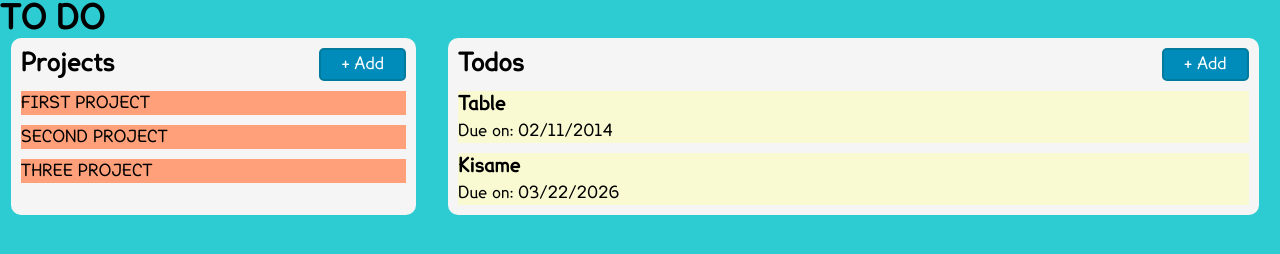
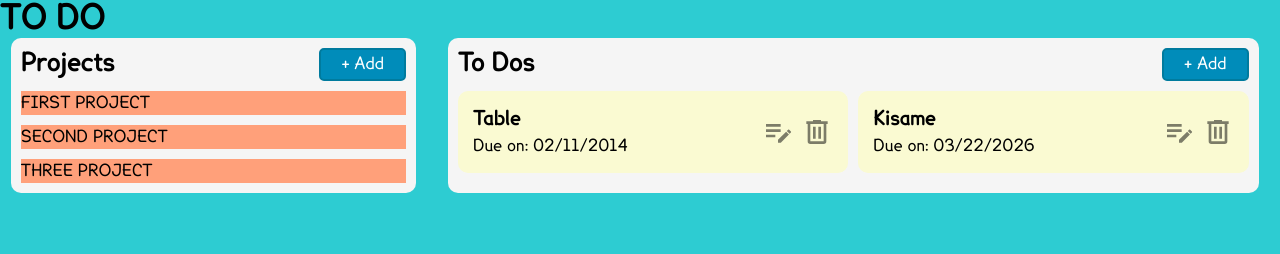
Before and after one commit to ashvinsunga/odin_todo-list, a website built with webpack: page src/template.html in a window 1280 px wide. Built offline with nearby package versions, Linux system fonts and the light colour scheme.

Commit message:
Fixed tasks styling

```diff
--- a/src/modules/controller.js
+++ b/src/modules/controller.js
@@ -5,6 +5,7 @@ import { TodoList } from './models/todoModel'
 
 import { renderProjectList } from "./views/projectView";
 import { renderTodos } from "./views/todoView";
+
 
 
 const app = (() => {
@@ -51,4 +52,5 @@ app.addProject(projectTwo)
 app.addProject(projectThree)
 renderProjectList(app.showProjects())
 renderTodos(projectThree)
+
 }
--- a/src/modules/views/modalView.js
+++ b/src/modules/views/modalView.js
@@ -0,0 +1,4 @@
+export function addBlur() {
+    const container = document.querySelector('[container]');
+    container.classList.add('blurred-background');
+  }
--- a/src/modules/views/projectView.js
+++ b/src/modules/views/projectView.js
@@ -4,7 +4,7 @@ export function renderProjectList(projects){
 
     projects.map(project => {
         const projectItem = document.createElement('li')
-        projectItem.setAttribute('projectItem',"")
+        projectItem.classList.add('project-item')
         projectItem.textContent = project.name
         projectList.appendChild(projectItem);
     })
--- a/src/modules/views/todoView.js
+++ b/src/modules/views/todoView.js
@@ -4,15 +4,41 @@ export function renderTodos(project) {
     // console.log(project)
     todos.map(todo => {
         const todoItem = document.createElement('li')
-        todoItem.setAttribute('todoItem',"")
+        todoItem.classList.add('todo-item')
+
+        const todoItemInformation = document.createElement('div')
+        todoItemInformation.setAttribute('todo-item-information',"")
+
+        // title
         const todoItemTitle = document.createElement('h3')
-        todoItemTitle.setAttribute('todoItemTitle',"")
+        todoItemTitle.classList.add('todo-item-title')
+        todoItemTitle.textContent = todo.title;
+
+        // due date
         const todoItemDueDate = document.createElement('p')
-        todoItemDueDate.setAttribute('todoItemDueDate',"")
-        todoItemTitle.textContent = todo.title;
+        todoItemDueDate.classList.add('todo-item-duedate')
         todoItemDueDate.textContent = `Due on: ${todo.dueDate}`;
-        todoItem.appendChild(todoItemTitle)
-        todoItem.appendChild(todoItemDueDate)
-        todoList.appendChild(todoItem);
+
+        // controls
+        const todoItemControls = document.createElement('div')
+        todoItemControls.classList.add('todo-item-controls');
+
+        const editBtn = document.createElement('div')
+        editBtn.classList.add('todo-item-edit-btn')
+
+
+        const deleteBtn = document.createElement('div')
+        deleteBtn.classList.add('todo-item-delete-btn')
+
+        todoItemControls.appendChild(editBtn)
+        todoItemControls.appendChild(deleteBtn)
+
+
+        todoItemInformation.appendChild(todoItemTitle)
+        todoItemInformation.appendChild(todoItemDueDate);
+
+        todoItem.appendChild(todoItemInformation);
+        todoItem.appendChild(todoItemControls)
+        todoList.appendChild(todoItem)
     })
 }
--- a/src/style.css
+++ b/src/style.css
@@ -27,15 +27,15 @@ main {
         ul {
             list-style: none;
         }
-        [projectItem],
-        [todoItem]{
+        .project-item,
+        .todo-item{
             margin-top: 10px;
             line-height: var(--line-height);
         }
-        [projectItem] {
+        .project-item {
             background-color: lightsalmon;
         }
-        [todoItem] {
+        .todo-item {
             background-color: lightgoldenrodyellow;
         }
     }
@@ -47,7 +47,7 @@ main {
     align-items: center;
 }
 
-[newButtons] {
+.new-buttons {
     background-color: #008CBA;
     color: white;
     padding: 5px 20px;
@@ -57,7 +57,7 @@ main {
     font-size: 16px;
   }
 
-  [newButtons]:hover {
+  .new-task-btn:hover {
     background-color: #007B9E;
     color: #E0F7FF;
   }
@@ -68,3 +68,54 @@ main {
     padding: 10px;
     background-color: whitesmoke;
 }
+
+#todo-list {
+    display: grid;
+    grid-template-columns: repeat(auto-fit, minmax(200px, 1fr));
+    gap: 10px;
+    .todo-item{
+        padding: 15px;
+        border-radius: 10px;
+    }
+    .todo-item:hover {
+        box-shadow: 1px 1px 1px black;
+    }
+}
+
+.todo-item{
+    display: flex;
+    justify-content: space-between;
+}
+
+.todo-item-controls {
+    display: flex;
+    align-items: center;
+    gap: 7px;
+    div {
+        cursor: pointer;
+        width: 2rem;
+        height: 2rem;
+        display: block;
+        margin: 0 auto;
+        background-size: contain;
+        background-repeat: no-repeat;
+        opacity: 0.5;
+    }
+    div:hover {
+        opacity: 1;
+    }
+}
+
+.todo-item-edit-btn{
+    background-image: url('asset/icon/edit.svg');
+}
+
+.todo-item-delete-btn{
+    background-image: url('asset/icon/delete.svg');
+}
+
+/* Modal */
+
+.blurred-background {
+    filter: blur(5px);
+  }
--- a/src/template.html
+++ b/src/template.html
@@ -7,20 +7,20 @@
     <title>To Do</title>
 </head>
 <body>
-    <div class="container">
+    <div class="container" container>
         <h1 class="header-text">TO DO</h1>
         <main class="main-content">
             <section class="project-list-container"  aria-label="Project List">
                 <div class="content-header">
                     <h2 class="project-list-title">Projects</h2>
-                    <button id="new-project-btn" newButtons aria-label="Add Project"> + Add</button>
+                    <button id="new-project-btn" class="new-buttons" aria-label="Add Project"> + Add</button>
                 </div>
               <ul content id="project-list" role="list"></ul>
             </section>
             <section class="task-list-container">
                 <div class="content-header">
-                    <h2 class="task-list-title">Todos</h2>
-                    <button id="new-task-btn" newButtons aria-label="Add Task">+ Add</button>
+                    <h2 class="task-list-title">To Dos</h2>
+                    <button id="new-task-btn" class="new-buttons" aria-label="Add Task">+ Add</button>
                 </div>
               <ul content id="todo-list" role="list"></ul>
             </section>
```
Also changed, not shown: src/asset/icon/delete.svg (added), src/asset/icon/edit.svg (added).
